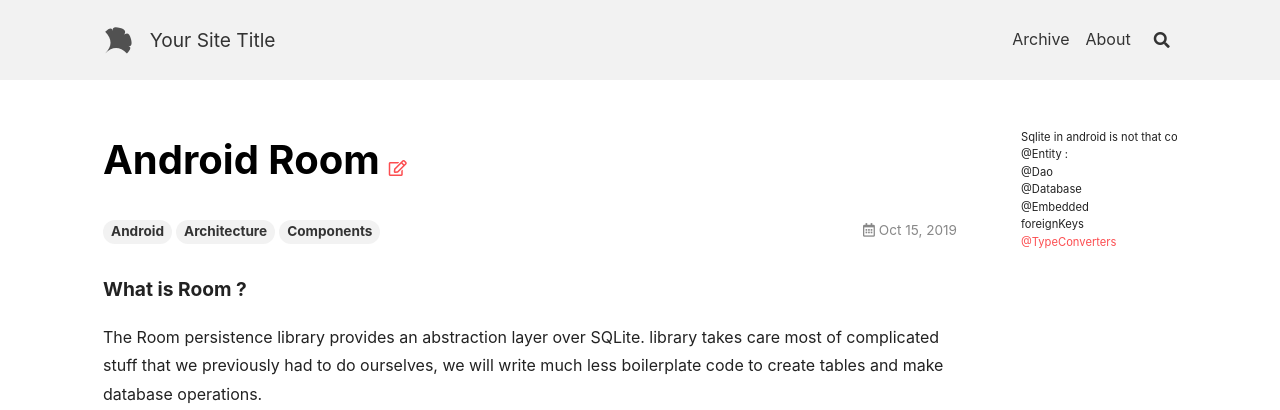
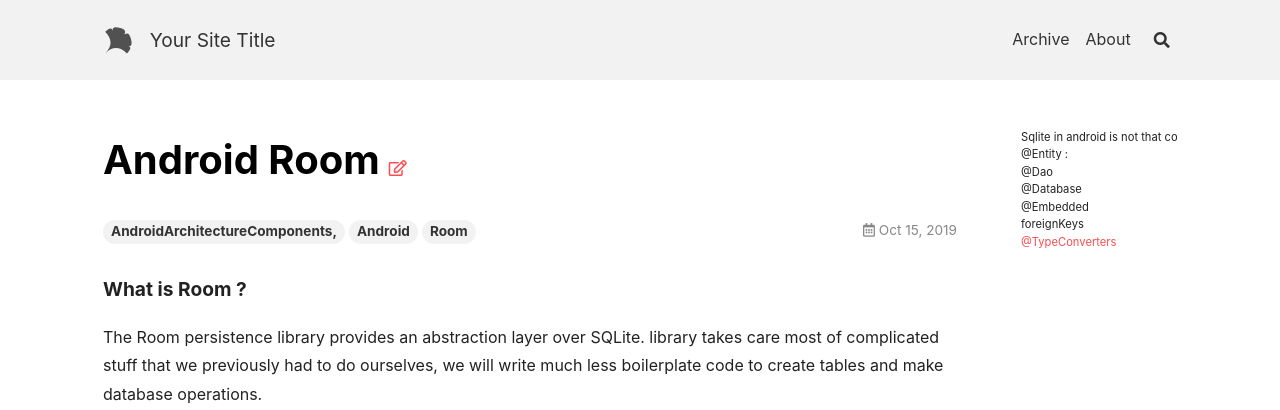
Before and after one commit to chethanmandya/Chethan, a Jekyll site: the page built from _posts/2019-10-15-Android-Room.md, in a window 1280 px wide and 900 px high. Shown: the top 410 px of the window. Built offline with Jekyll 4.4.1, drawn with Linux system fonts in a browser that asks for light colours; nearby versions of some CDN libraries; comment, search, counter and statistics services are not loaded.

Commit message:
Update 2019-10-15-Android-Room.md

```diff
--- a/_posts/2019-10-15-Android-Room.md
+++ b/_posts/2019-10-15-Android-Room.md
@@ -1,6 +1,6 @@
 ---
 title: Android Room
-tags: Android Architecture Components
+tags: AndroidArchitectureComponents, Android Room
 article_header:
   type: cover
   image:
```
